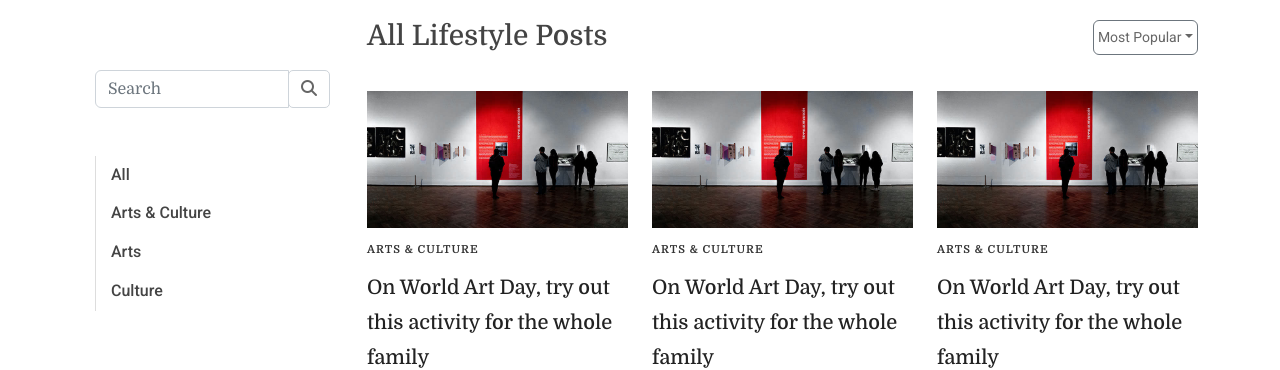
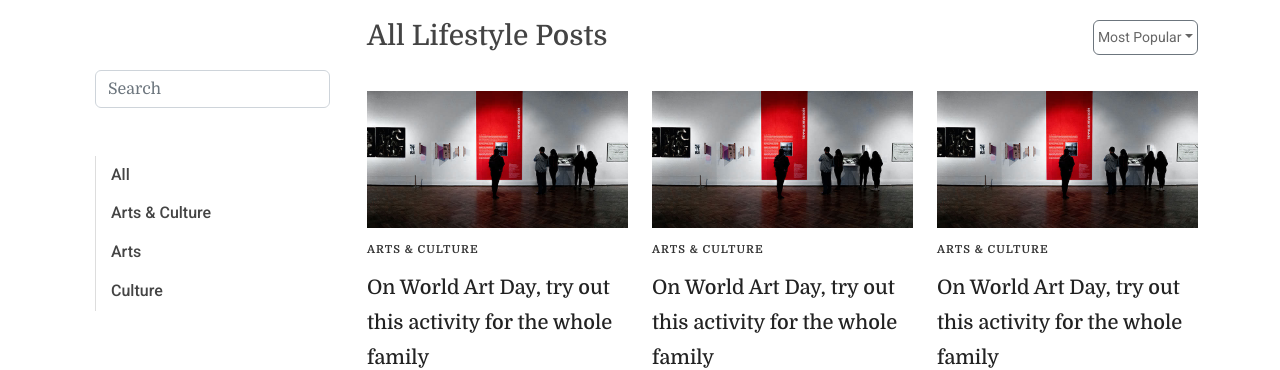
Before and after one commit to gianguno10508/project_5, a React (Create React App) app in the folder the_canvas_time/: page /lifestyle in a window 1280 px wide. Shown: the part 547-917 px from the top of the page. Built offline with nearby package versions, Linux system fonts and the light colour scheme.

Commit message:
scroll effect

```diff
--- a/the_canvas_time/package.json
+++ b/the_canvas_time/package.json
@@ -9,8 +9,10 @@
     "@testing-library/jest-dom": "^5.16.5",
     "@testing-library/react": "^13.4.0",
     "@testing-library/user-event": "^13.5.0",
+    "animate.css": "^4.1.1",
     "jquery": "^3.6.1",
     "react": "^18.2.0",
+    "react-animation-on-scroll": "^5.1.0",
     "react-dom": "^18.2.0",
     "react-player": "^2.11.0",
     "react-redux": "^8.0.4",
--- a/the_canvas_time/src/component/Footer.js
+++ b/the_canvas_time/src/component/Footer.js
@@ -1,7 +1,6 @@
 import { useEffect, useState } from 'react';
 import { connect } from 'react-redux';
 import '../styles/footer.css';
-import $ from 'jquery';
 function Footer(props){
     const [bgDark, setBgDark] = useState(null);
     const [bgLessDark, setBgLessDark] = useState(null);
--- a/the_canvas_time/src/component/body/Home.js
+++ b/the_canvas_time/src/component/body/Home.js
@@ -1,8 +1,8 @@
 import React from 'react';
-
 import PostDetail from '../body/in_detail/detail_posts';
 import pD1 from '../../acsset/image/postD1.jpg';
-
+import "animate.css/animate.min.css";
+import { AnimationOnScroll } from 'react-animation-on-scroll';
 import '../../styles/home.css'
 import HighLightHome from './in-home/highliight-home';
 import NewLetter from './in-home/newLetter';
@@ -38,7 +38,9 @@ function Home(){
                     <HighLightHome/>
                 </div>
                 <NewLetter/>
-                <LatesVideo />
+                <AnimationOnScroll animateIn="animate__bounceIn">
+                    <LatesVideo />
+                </AnimationOnScroll>
             </div>
 
         </div>
--- a/the_canvas_time/src/component/body/Lifestyle.js
+++ b/the_canvas_time/src/component/body/Lifestyle.js
@@ -71,7 +71,8 @@ function Lifestyle(props) {
     const [menuItems, setMenuItems] = useState(data);
     const [categories, setCategories] = useState(allCategories);
 
-    const filterItems = (category) => {
+    const filterItems = (e,category) => {
+        e.preventDefault();
         if (category === "all") {
             return setMenuItems(data);
         }
@@ -82,9 +83,23 @@ function Lifestyle(props) {
     // ++++Search+++
     const [searchItem, setsearchItem] = useState("");
     const onChange = (event) => {
-        setsearchItem(event.target.value);
+        // setsearchItem(event.target.value);
+        const newItems = [];
+        if(event.target.value.length > 0){
+            data.filter((item) => {
+                const searchValue = event.target.value.toLowerCase();
+                const searchData = item.name.toLowerCase();
+                return (searchValue && searchData.startsWith(searchValue) && searchData !== searchValue);
+
+            }).map((item,index)=>{
+                newItems[index] = item;
+            });
+            setMenuItems(newItems);
+        }else{
+            setMenuItems(data);
+        }
     }
-    const onSearch = (searchTerm) => {
+    const onSearch = (e,searchTerm) => {
         setsearchItem(searchTerm);
         console.log(searchTerm);
     }
@@ -107,26 +122,25 @@ function Lifestyle(props) {
                     <div className='container'>
                         {/* +++LIST+++ */}
                         <div className='row'>
-                            <div className='col-3 cat-widgets position-sticky h-100'>
-                                <div className=" cat-widgets position-sticky h-100">
+                            <div className='col-3 sticky-top-cate cat-widgets h-100'>
+                                <div className="cat-widgets h-100">
                                     <div className="lifestyle-widget-search">
                                         <form className={`input-group ${bgDarkLifeStyle}`}>
                                             <input className={`form-control ${bgDarkLifeStyle}`} type="search" placeholder="Search" aria-label="Search"
-                                                value={searchItem} onChange={onChange}
+                                            onChange={onChange}
                                             />
-                                            <Link to='/detail'><button onClick={() => onSearch(searchItem)} className={`btn btn-outline-secondary ${bgDarkLifeStyle} `} type="button"><i className="fa-solid fa-magnifying-glass"></i></button></Link>
                                         </form>
                                     </div>
                                     <div className="lifestyle-widget-nav  mt-md-5">
                                         <ul className="nav">
                                             {categories.map((cate, index) => (
                                                 <li className="nav-item " key={index}>
-                                                    <a className={`nav-link ${bgDarkLifeStyle}`} href="#" onClick={() => filterItems(cate)}>{cate}</a>
+                                                    <a className={`nav-link ${bgDarkLifeStyle}`} href="#" onClick={(e) => filterItems(e,cate)}>{cate}</a>
                                                 </li>
                                             ))}
 
                                         </ul>
-                                        <div ref={refdropdown} className="show-item-search">
+                                        {/* <div ref={refdropdown} className="show-item-search">
                                             {data
                                                 .filter((item) => {
                                                     const searchTerm = searchItem.toLowerCase();
@@ -146,7 +160,7 @@ function Lifestyle(props) {
                                                 ))}
 
 
-                                        </div>
+                                        </div> */}
                                     </div>
                                 </div>
                             </div>
@@ -167,7 +181,8 @@ function Lifestyle(props) {
                                     </div>
                                 </div>
                                 <div className='row col-mb-50 posts-md'>
-                                    {menuItems.map((item) => (
+                                    {menuItems.length > 0 ?
+                                    menuItems.map((item) => (
                                         <div className='col-md-4' key={item.id}>
                                             <div className='lifestyle-item'>
                                                 <Link to='/detail'><img src={item.img} alt='' className='img-lifestyle'></img></Link>
@@ -188,9 +203,8 @@ function Lifestyle(props) {
                                                 </div>
                                             </div>
                                         </div>
-                                    ))}
-
-
+                                    )) :
+                                    <h3>Sorry, We don't have your search blog</h3>}
                                 </div>
                             </div>
                         </div>
--- a/the_canvas_time/src/styles/detail.css
+++ b/the_canvas_time/src/styles/detail.css
@@ -22,6 +22,11 @@
 /* ///////////////////////////////////////////////////////////////////// */
 .detail img{
     width: 100%;
+}
+.sticky-top-cate{
+    position: sticky;
+    top: 30%;
+    z-index: 100;
 }
 .rounded {
     border-radius: 0.25rem!important;
@@ -384,6 +389,7 @@ textarea .form-control{
     margin: 25px 0 35px;
     overflow: hidden;
     transition: all 0.3s;
+    width: 100%;
 }
 .post_entry:hover img{
     transform: scale(1.2);
```
Also changed, not shown: 1 other file (tests, documents, lock files or other folders).
